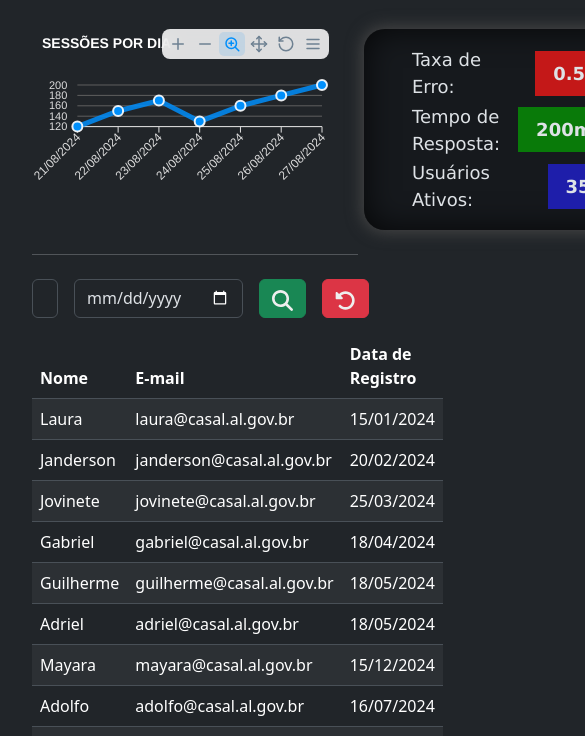
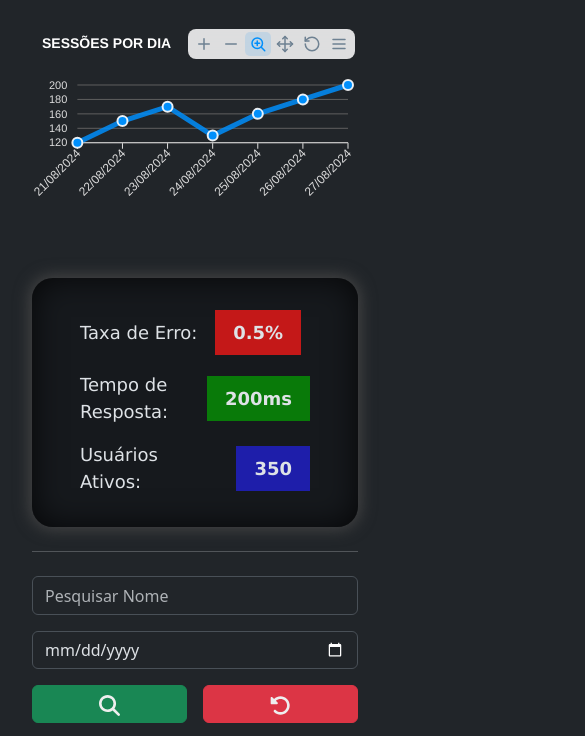
Before and after one commit to Rodrigues011xbx/Dashboard-Project-Casal, a plain HTML site: page index.html in a window 390 px wide. Shown: the part 59-795 px from the top of the page, 585 px wide, since content can reach past the window. Drawn offline with nearby package versions, Linux system fonts and the light colour scheme.

Commit message:
responsiveness adjustment

```diff
--- a/css/dashboard.css
+++ b/css/dashboard.css
@@ -20,6 +20,7 @@
     justify-content: space-around;
     flex-direction: column;
     border-radius: 1.3em;
+    gap: 1em;
     padding: 1em 3em;
     padding-right: 2em;
     background-color: rgb(22, 25, 29);
@@ -52,3 +53,15 @@
 #usuarios-ativos {
     background-color: var(--usuarios-color);
 }
+
+@media (max-width: 735px) {
+    #dashboard-container {
+        gap: 2em;
+        grid-template-columns: 1fr;
+        grid-template-rows: 1fr auto;
+    }
+
+    #performance {
+        padding: 2em 3em;
+    }
+}
--- a/css/lista_user.css
+++ b/css/lista_user.css
@@ -1,5 +1,37 @@
 #form-pesquisa-usuarios {
     display: grid;
     gap: 1em;
-    grid-template-columns: 1fr 1fr auto auto;
+    grid-template-columns: 1fr 1fr auto;
 }
+
+#pesquisa-buttons {
+    display: grid;
+    gap: 1em;
+    grid-template-columns: 1fr 1fr;
+}
+
+@media (max-width: 640px) {
+    #form-pesquisa-usuarios {
+        display: grid;
+        gap: 1em;
+        grid-template-columns: 1fr;
+        grid-template-rows: 1fr 1fr 1fr;
+    }
+
+    table {
+        font-size: 12px;
+    }
+}
+
+@media (max-width: 344px) {
+    #form-pesquisa-usuarios {
+        display: grid;
+        gap: 1em;
+        grid-template-columns: 1fr;
+        grid-template-rows: 1fr 1fr 1fr;
+    }
+
+    table {
+        font-size: 11px;
+    }
+}
--- a/index.html
+++ b/index.html
@@ -92,12 +92,14 @@
                 <input type="text" id="input-pesquisa-nome" placeholder="Pesquisar Nome" aria-label="pesquisar nome" class="form-control">
                 <input type="date" id="input-pesquisa-data" aria-label="pesquisar data de registro" class="form-control">
 
+                <div id="pesquisa-buttons">
                     <button type="submit" class="btn btn-success">
                         <svg xmlns="http://www.w3.org/2000/svg" height="21" viewBox="0 0 512 512"><!--!Font Awesome Free 6.6.0 by @fontawesome - https://fontawesome.com License - https://fontawesome.com/license/free Copyright 2024 Fonticons, Inc.--><path fill="#eee" d="M416 208c0 45.9-14.9 88.3-40 122.7L502.6 457.4c12.5 12.5 12.5 32.8 0 45.3s-32.8 12.5-45.3 0L330.7 376c-34.4 25.2-76.8 40-122.7 40C93.1 416 0 322.9 0 208S93.1 0 208 0S416 93.1 416 208zM208 352a144 144 0 1 0 0-288 144 144 0 1 0 0 288z"/></svg>
                     </button>
                     <button type="reset" id="btn-limpar-pesquisa" class="btn btn-danger" aria-label="limpar pesquisa">
                         <svg xmlns="http://www.w3.org/2000/svg" height="21" viewBox="0 0 512 512"><!--!Font Awesome Free 6.6.0 by @fontawesome - https://fontawesome.com License - https://fontawesome.com/license/free Copyright 2024 Fonticons, Inc.--><path fill="#eee" d="M48.5 224L40 224c-13.3 0-24-10.7-24-24L16 72c0-9.7 5.8-18.5 14.8-22.2s19.3-1.7 26.2 5.2L98.6 96.6c87.6-86.5 228.7-86.2 315.8 1c87.5 87.5 87.5 229.3 0 316.8s-229.3 87.5-316.8 0c-12.5-12.5-12.5-32.8 0-45.3s32.8-12.5 45.3 0c62.5 62.5 163.8 62.5 226.3 0s62.5-163.8 0-226.3c-62.2-62.2-162.7-62.5-225.3-1L185 183c6.9 6.9 8.9 17.2 5.2 26.2s-12.5 14.8-22.2 14.8L48.5 224z"/></svg>
                     </button>
+                </div>
             </form>
 
             <table class="table table-striped">
```
Also changed, not shown: lista_user.html (+2 -0 lines). Lines whose indentation alone changed are shown as unchanged.
